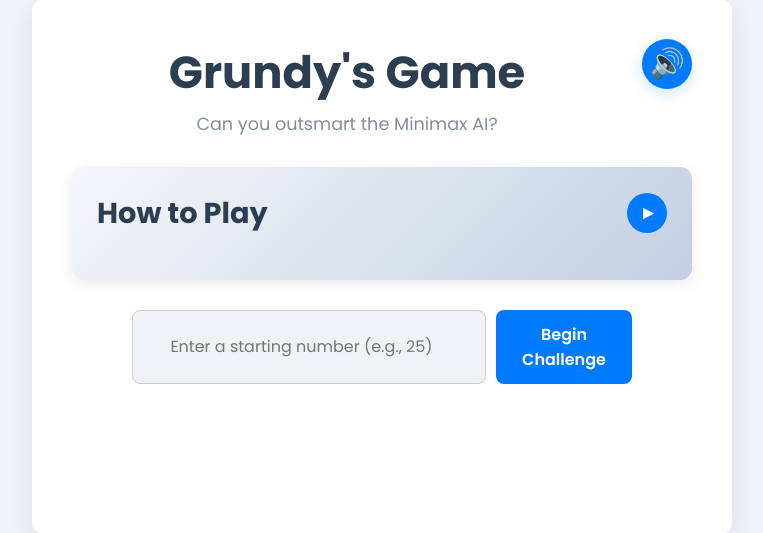
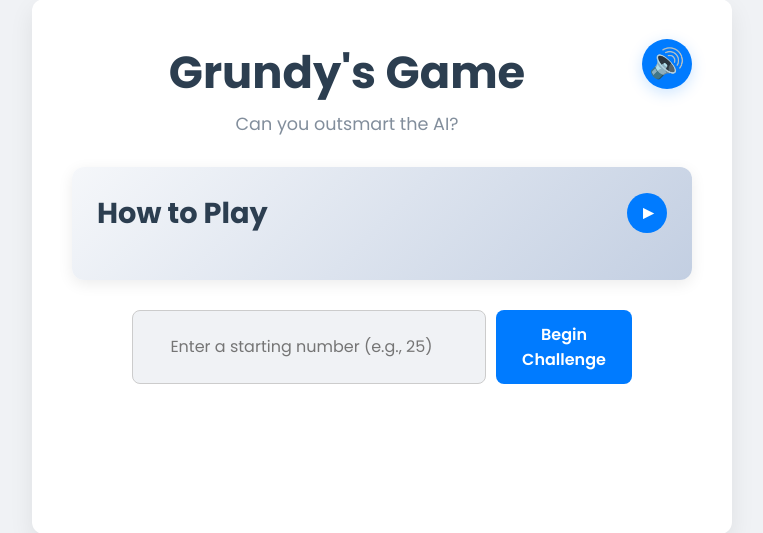
Before and after one commit to cosmiclimit/Grundy-s-Game, a Flask app: page / in a window 1280 px wide. Shown: the part 134-667 px from the top of the page, without its empty margins (258-1021 px from the left). Run offline with Flask 3, Linux system fonts and the light colour scheme.

Commit message:
Updated Style

```diff
--- a/grundygame/templates/index.html
+++ b/grundygame/templates/index.html
@@ -35,7 +35,7 @@
             <div class="header-content">
                 <div class="header-text">
                     <h1>Grundy's Game</h1>
-                    <p>Can you outsmart the Minimax AI?</p>
+                    <p>Can you outsmart the AI?</p>
                 </div>
                 <button class="music-toggle-btn" id="music-toggle-btn" title="Toggle Background Music">
                     <span class="music-icon">🔊</span>
```
